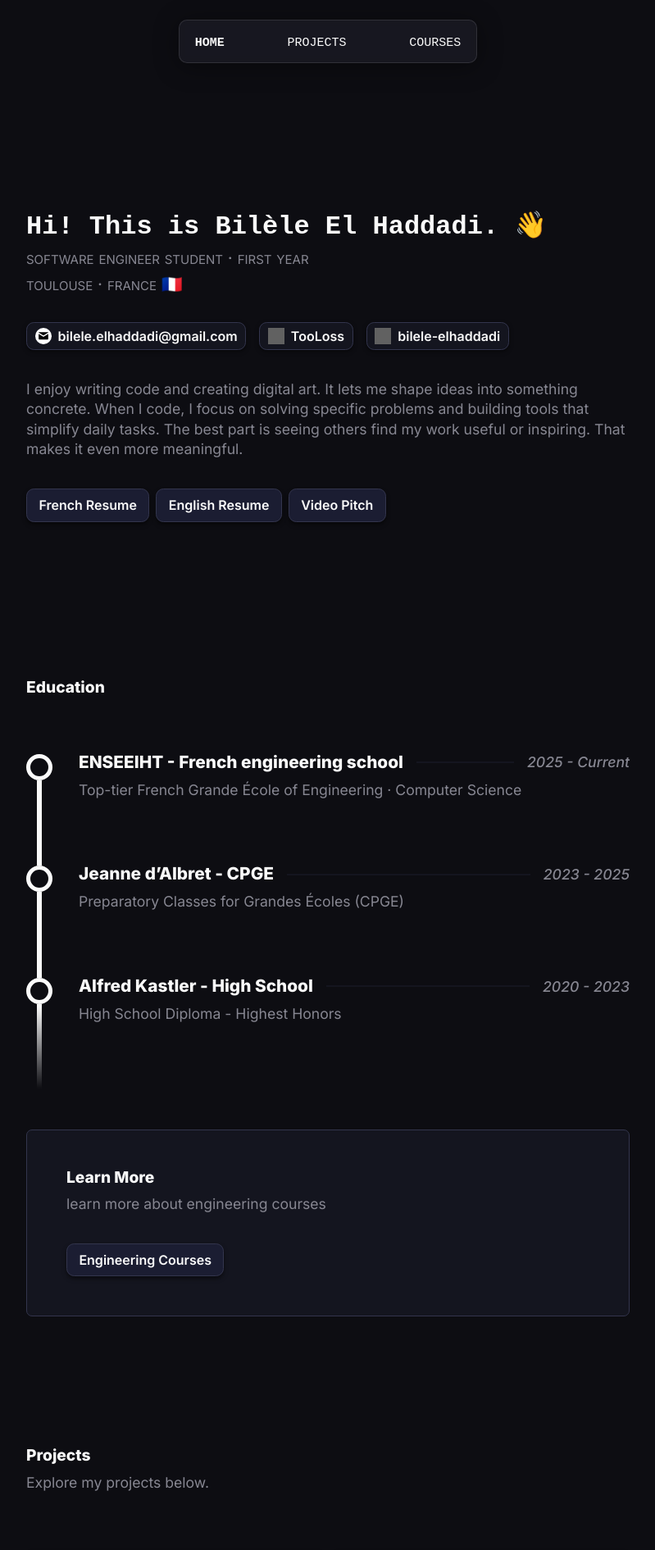
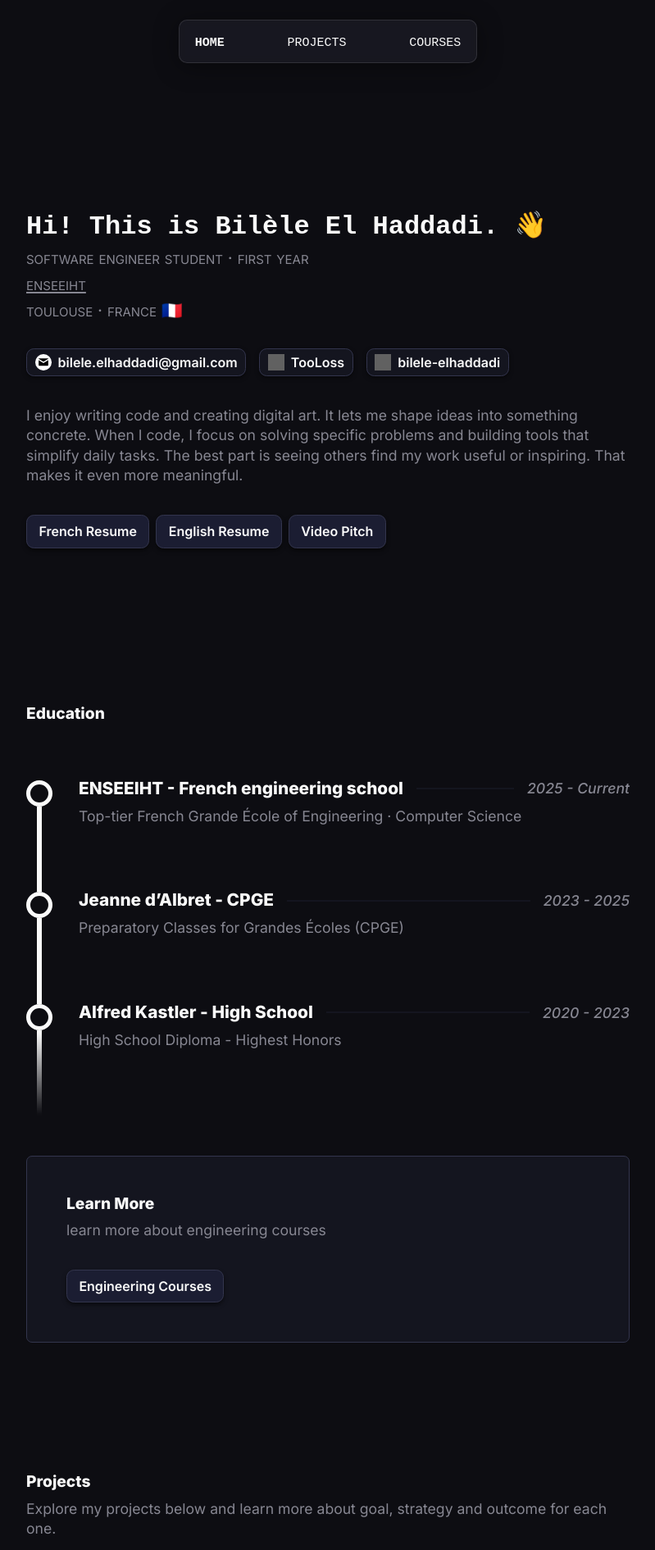
Before and after one commit to TooLoss/eportfolio-svelte, a SvelteKit app: page / in a window 1280 px wide. Shown: the top 1891 px of the page at 82% size, without its empty margins (240-1039 px from the left). Built offline with nearby package versions, Linux system fonts and the light colour scheme; grey boxes are pictures that could not be loaded.

Commit message:
feat: add paragraph in interest section

```diff
--- a/src/app.css
+++ b/src/app.css
@@ -323,3 +323,7 @@ footer {
     height: auto;
     object-fit: contain;
 }
+
+.hover-link {
+    text-decoration: underline;
+}
--- a/src/routes/+page.svelte
+++ b/src/routes/+page.svelte
@@ -42,6 +42,9 @@
             <div class="text-container">
                 <h1 id="main-title" bind:this={titleRef}>Hi! This is Bilèle El Haddadi. 👋</h1>
                 <h2 class="color-text-muted">software engineer student · first year</h2>
+                <h2 class="color-text-muted">
+                    <a href="https://www.enseeiht.fr/fr/index.html" target="_blank" class="color-text-muted hover-link">enseeiht</a>
+                </h2>
                 <h2 class="color-text-muted">toulouse · france 🇫🇷</h2>
                 <div class="align-horizontal margin-top1">
                     <CtaTag
@@ -82,7 +85,6 @@
     </section>
 </header>
 
-<!-- TODO: API Call to get projects -->
 <article class="page">
     <section class="section-view">
         <div class="new-section">
@@ -120,7 +122,7 @@
         <div class="new-section">
             <div class="text-container">
                 <h3>Projects</h3>
-                <p>Explore my projects below.</p>
+                <p>Explore my projects below and learn more about goal, strategy and outcome for each one.</p>
             </div>
             <div class="grid-2 margin-top1">
                 <div class="project-overview">
@@ -194,7 +196,7 @@
             <div class="logo-center">
                 <img src={lossLogo} class="rounded-image container" alt="loss logo">
             </div>
-            <div class="text-container left-padding-eachelement">
+            <div class="text-container">
                 <p>
                     I’m studying engineering, where I’ve learned to solve technical problems methodically. Alongside
                     my studies, I create digital art, 3D models, and video games work. Sometimes for clients,
@@ -211,6 +213,13 @@
                     These experiences have taught me how to communicate effectively, meet deadlines, and collaborate
                     with different kinds of people. They also help me step back, recharge through creativity, and
                     return to technical projects with a fresh perspective and improved focus.
+                </p>
+                <p>
+                    Most of my creations are free to use to benefit most
+                    people. I also benefit from the free work of others in my
+                    projects, so I had to make my own contribution. I'm in
+                    favor of a free open source web to keep the circle of
+                    creativity alive.
                 </p>
                 <div class="align-horizontal justify-center">
                     <div class="sketchfab-embed-wrapper">
```
